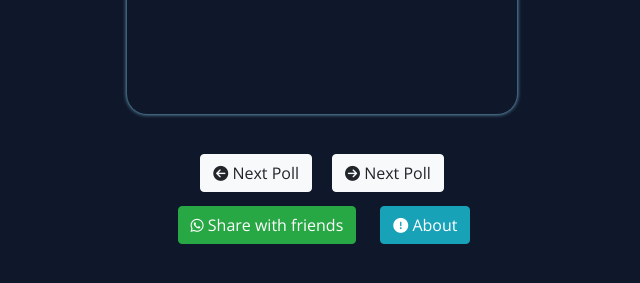
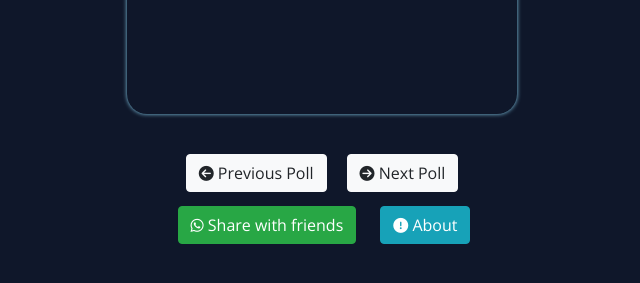
Before and after one commit to goluch56744/Dgi_Poll, a website: page public/poll.html in a window 1280 px wide. Shown: the part 457-740 px from the top of the page, without its empty margins (318-958 px from the left). Drawn offline with nearby package versions, Linux system fonts and the light colour scheme; no server answers.

Commit message:
Update poll.html

```diff
--- a/public/poll.html
+++ b/public/poll.html
@@ -175,7 +175,7 @@
         <ul id="options"></ul>
     </main>
     <div class="nxt-pre-btn m-2" style="display: flex;justify-content: space-around; align-items: center; gap: 20px;">
-        <a id="pre" href="" onclick="preLink()" target="_blank"><button type="button"  class="btn btn-light"><i class="fa-solid fa-circle-arrow-left" style="font-size: 15px;"></i> Next Poll</button></i></a>
+        <a id="pre" href="" onclick="preLink()" target="_blank"><button type="button"  class="btn btn-light"><i class="fa-solid fa-circle-arrow-left" style="font-size: 15px;"></i> Previous Poll</button></i></a>
         <a id="nxt" href="" onclick="nextLink()" target="_blank"><button type="button"  class="btn btn-light"><i class="fa-solid fa-circle-arrow-right" style="font-size: 15px;"></i> Next Poll</button></i></a>
     </div>
 
```
